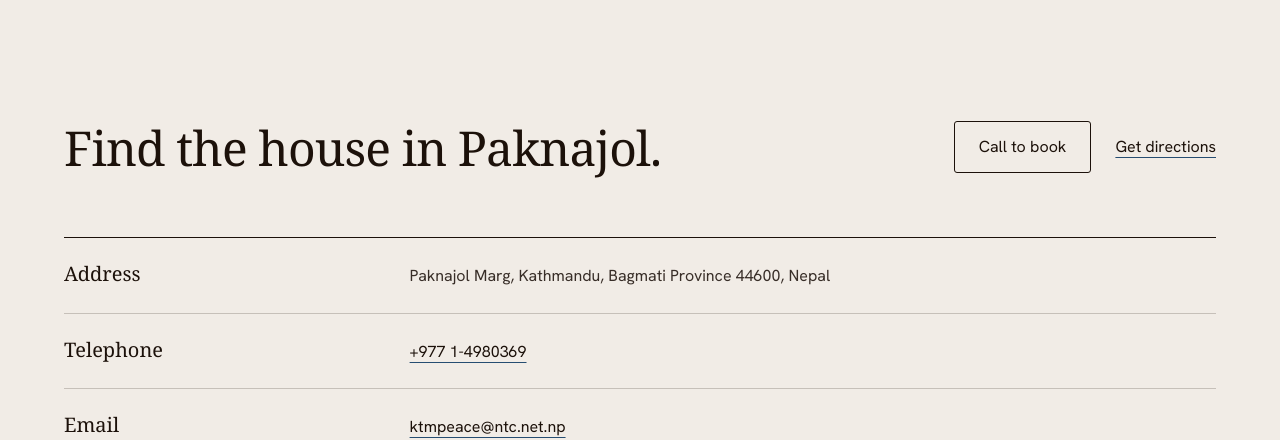
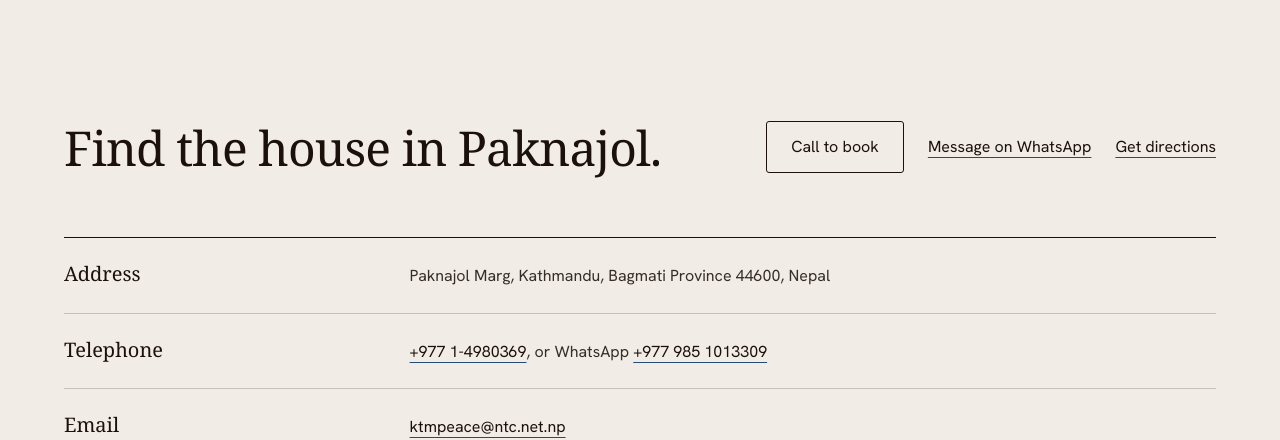
Before and after one commit to Rejinkarki77/kathmandu-peace-guest-house, a plain HTML site: page index.html in a window 1280 px wide. Shown: the part 3780-4220 px from the top of the page. Drawn offline with Linux system fonts and the light colour scheme; a web font is replaced by a local one.

Commit message:
Add WhatsApp contact links
Co-Authored-By: Claude Fable 5.2 <noreply@anthropic.com>

```diff
--- a/index.html
+++ b/index.html
@@ -167,13 +167,14 @@
         <h2>Find the house in Paknajol.</h2>
         <div class="find__actions">
           <a class="btn" href="tel:+97714980369">Call to book</a>
+          <a class="link" href="https://wa.me/9779851013309" rel="noopener">Message on WhatsApp</a>
           <a class="link" href="https://www.google.com/maps/search/?api=1&query=Kathmandu+Peace+Guest+House+Paknajol+Marg+Kathmandu" rel="noopener">Get directions</a>
         </div>
       </div>
       <table class="details">
         <tbody>
           <tr><th scope="row">Address</th><td>Paknajol Marg, Kathmandu, Bagmati Province 44600, Nepal</td></tr>
-          <tr><th scope="row">Telephone</th><td class="num"><a href="tel:+97714980369">+977 1-4980369</a></td></tr>
+          <tr><th scope="row">Telephone</th><td class="num"><a href="tel:+97714980369">+977 1-4980369</a>, or WhatsApp <a href="https://wa.me/9779851013309" rel="noopener">+977 985 1013309</a></td></tr>
           <tr><th scope="row">Email</th><td><a href="mailto:ktmpeace@ntc.net.np">ktmpeace@ntc.net.np</a></td></tr>
           <tr><th scope="row">Check in</th><td>From 12 noon, and out by 12 noon on your last day</td></tr>
           <tr><th scope="row">Rate</th><td>From about €12 a night for two, seen on Google in November 2026. Ask for the rate on your dates.</td></tr>
@@ -236,7 +237,7 @@ document.querySelectorAll('[data-slot] img').forEach((i) => { if (i.complete &&
       const body = 'Hello,\n\nDo you have a room free for these dates?\n\nCheck in: ' + nice(cin.value) + '\nCheck out: ' + nice(cout.value) + '\nGuests: ' + guests + '\n\nMy name: \nMy phone: \n\nThank you.';
       enquiry = 'To: ' + form.dataset.email + '\nSubject: ' + subject + '\n\n' + body;
       window.location.href = 'mailto:' + form.dataset.email + '?subject=' + encodeURIComponent(subject) + '&body=' + encodeURIComponent(body);
-      help.textContent = 'Your email app should open with the enquiry written. If it does not, copy the enquiry and send it to ' + form.dataset.email + ', or call +977 1-4980369.';
+      help.textContent = 'Your email app should open with the enquiry written. If it does not, copy the enquiry and send it to ' + form.dataset.email + ', call +977 1-4980369, or WhatsApp +977 985 1013309.';
       copy.hidden = false;
       return;
     }
```
